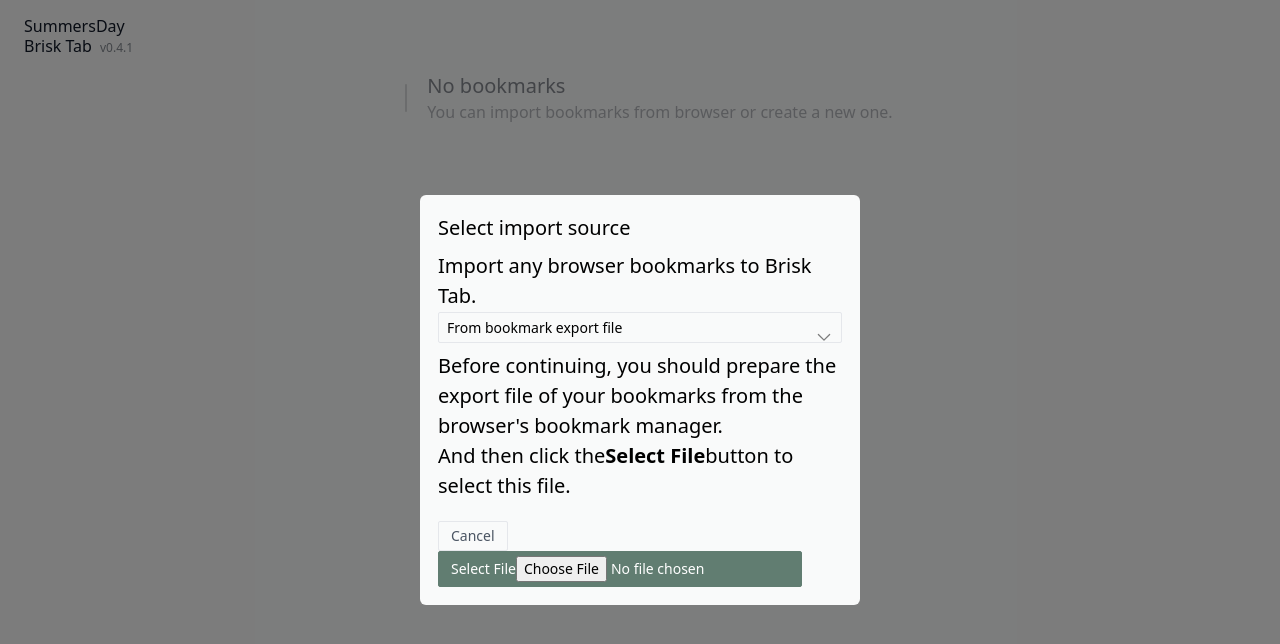
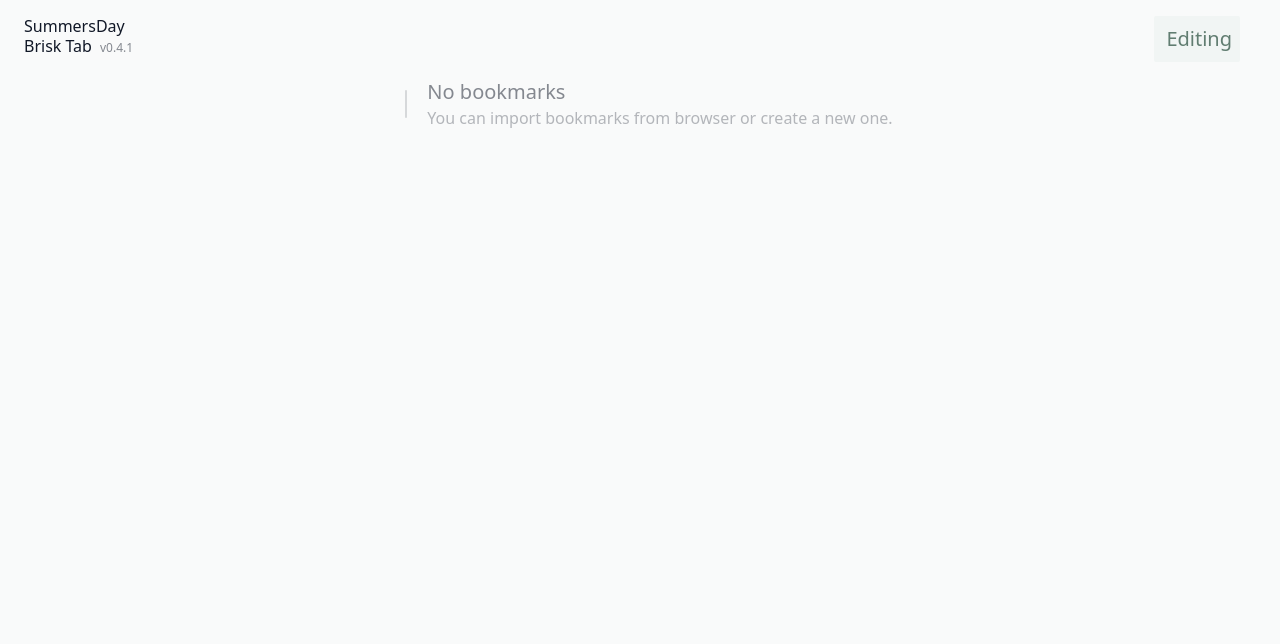
Before and after one commit to j10ccc/brisk-tab, a Next.js app: page / in a window 1280 px wide. Both pictures are taken after a click on the element 1248 px from the left and 48 px from the top of the page. Shown: the top 644 px of the page. Built offline with nearby package versions, Linux system fonts and the light colour scheme.

Commit message:
feat(app): editing mode button

```diff
--- /dev/null
+++ b/src/hooks/use-editing-mode.ts
@@ -0,0 +1,12 @@
+import { atom, useAtom } from "jotai";
+
+const isOpenEditingModeAtom = atom(false);
+
+export function useEditingMode() {
+  const [isOpen, setIsOpen] = useAtom(isOpenEditingModeAtom);
+
+  return {
+    isOpen,
+    setIsOpen
+  };
+}
--- /dev/null
+++ b/src/layouts/default/components/editing-mode-button/index.module.css
@@ -0,0 +1,9 @@
+.container {
+  @apply brand-btn;
+  @apply flex items-center gap-1;
+
+  &.active {
+    @apply text-brand-primary bg-brand-secondary;
+    @apply ring-brand-primary ring-1 ring-inset;
+  }
+}
--- /dev/null
+++ b/src/layouts/default/components/editing-mode-button/index.tsx
@@ -0,0 +1,19 @@
+import { clsx } from "clsx";
+
+import { useEditingMode } from "@/hooks/use-editing-mode";
+
+import styles from "./index.module.css";
+
+export default function EditingModeButton() {
+  const { isOpen, setIsOpen } = useEditingMode();
+
+  return (
+    <div
+      className={clsx(styles.container, isOpen && styles.active)}
+      onClick={() => setIsOpen(!isOpen)}
+    >
+      <div className="i-fluent-column-triple-edit-20-regular inline-block" />
+      {isOpen ? <span className="text-4 leading-5">Editing</span> : null}
+    </div>
+  );
+}
--- a/src/layouts/default/components/header-operation/index.tsx
+++ b/src/layouts/default/components/header-operation/index.tsx
@@ -1,3 +1,4 @@
+import EditingModeButton from "../editing-mode-button";
 import GlobalSearchButton from "../global-search-button";
 import ImportFromButton from "../import-from-button";
 import styles from "./index.module.css";
@@ -5,6 +6,7 @@ import styles from "./index.module.css";
 export default function HeaderOperation() {
   return (
     <div className={styles.container}>
+      <EditingModeButton />
       <GlobalSearchButton />
       <ImportFromButton />
     </div>
--- a/src/layouts/default/components/import-from-button/index.module.css
+++ /dev/null
@@ -1,3 +0,0 @@
-.import-from {
-  @apply brand-btn;
-}
--- a/src/layouts/default/components/import-from-button/index.tsx
+++ b/src/layouts/default/components/import-from-button/index.tsx
@@ -5,7 +5,6 @@ import { UngroupedBookmark } from "@/types";
 
 import AddToGroupModal from "../add-to-group-modal";
 import SelectImportSourceModal from "../select-import-source-modal";
-import styles from "./index.module.css";
 
 export default function ImportFromButton() {
   const [isOpenImportWayModal, setIsOpenImportWayModal] = useState(false);
@@ -28,10 +27,7 @@ export default function ImportFromButton() {
 
   return (
     <>
-      <div
-        className={styles["import-from"]}
-        onClick={() => setIsOpenImportWayModal(true)}
-      >
+      <div className="brand-btn" onClick={() => setIsOpenImportWayModal(true)}>
         <div className="i-fluent-document-arrow-up-20-regular" />
       </div>
       <SelectImportSourceModal
```
